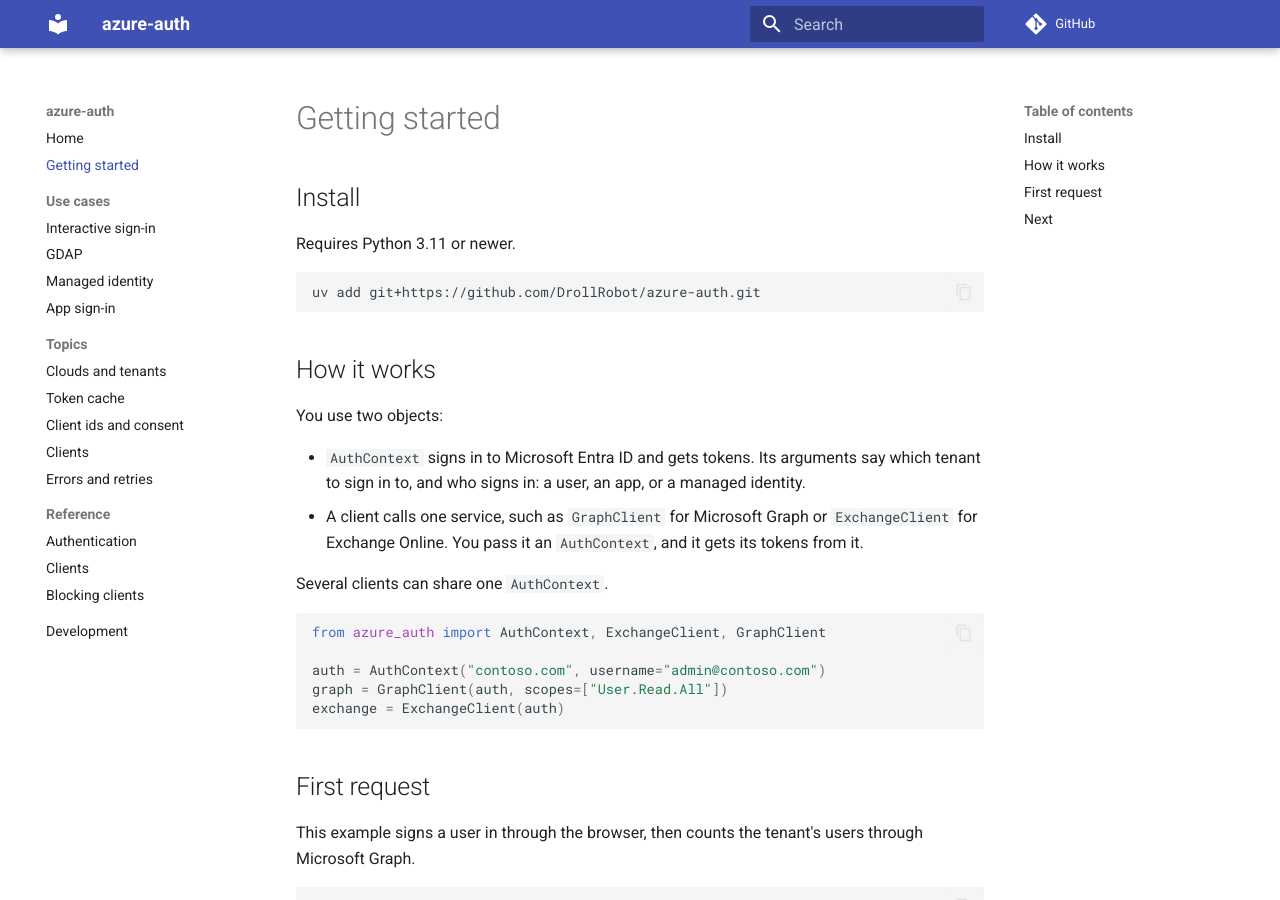
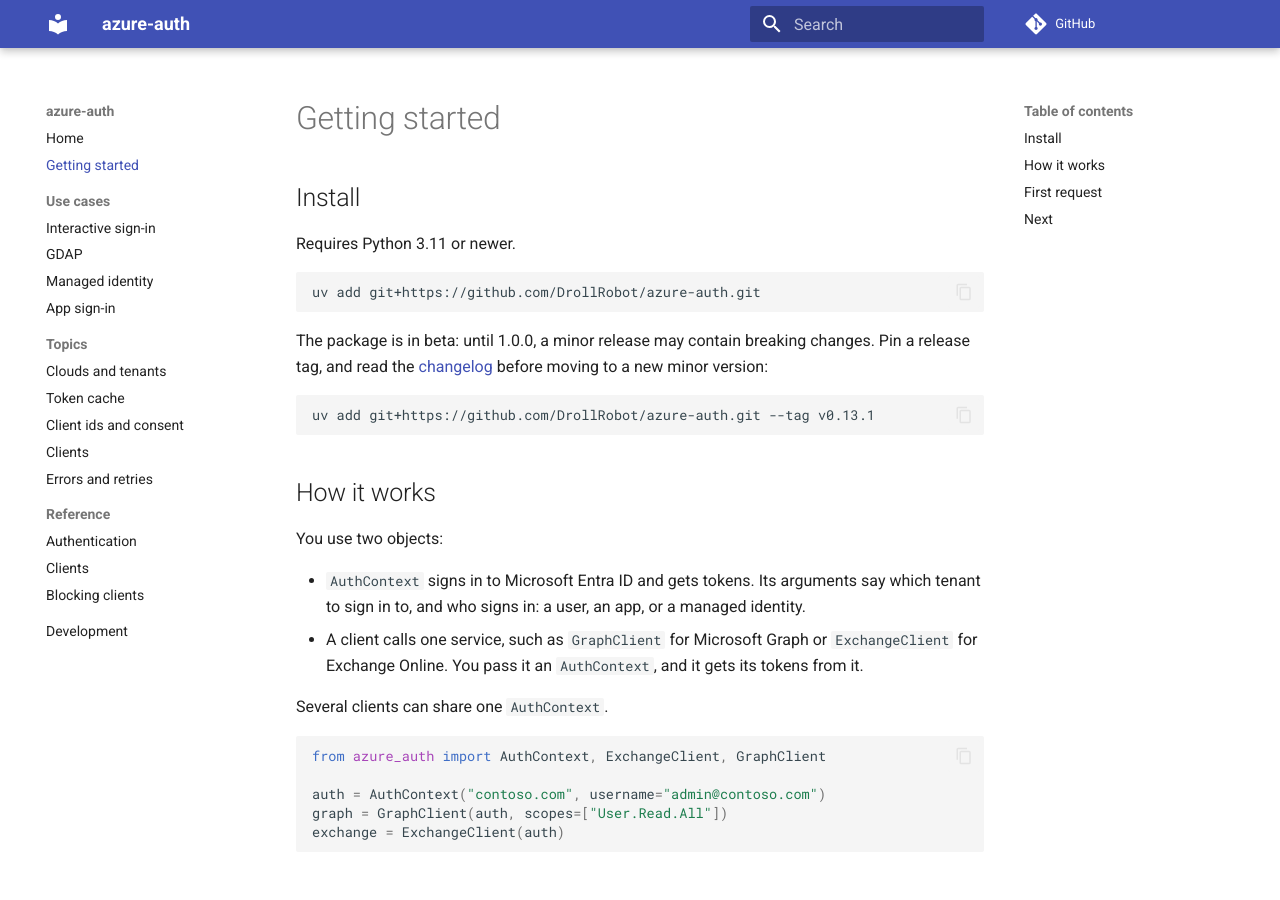
Before and after one commit to DrollRobot/azure-auth, an MkDocs documentation site: the page built from docs/getting-started.md, in a window 1280 px wide and 900 px high. Built offline with MkDocs 1.6.1 and Material for MkDocs 9.7.7, drawn with Linux system fonts in a browser that asks for light colours; comment, search, counter and statistics services are not loaded.

Commit message:
docs: state beta status and version policy
Nothing told users that a minor release before 1.0.0 may break their
code.

Add a beta note to the README and the docs home page: until 1.0.0, a
minor release may contain breaking changes and a patch release does
not, so pin a release tag and read the changelog before moving to a new
minor version. Getting started says the same, next to a pinned install
command. In pyproject.toml, add the Beta development status and the
other trove classifiers, and the license as an SPDX expression with its
license file.

Co-Authored-By: Claude Opus 5.5 <noreply@anthropic.com>

````diff
--- a/docs/getting-started.md
+++ b/docs/getting-started.md
@@ -6,6 +6,15 @@ Requires Python 3.11 or newer.
 
 ```bash
 uv add git+https://github.com/DrollRobot/azure-auth.git
+```
+
+The package is in beta: until 1.0.0, a minor release may contain breaking changes. Pin a
+release tag, and read the
+[changelog](https://github.com/DrollRobot/azure-auth/blob/main/CHANGELOG.md) before moving to
+a new minor version:
+
+```bash
+uv add git+https://github.com/DrollRobot/azure-auth.git --tag v0.13.1
 ```
 
 ## How it works
````
Also changed, not shown: CHANGELOG.md (+1 -0 lines), README.md (+4 -0 lines), docs/index.md (+6 -0 lines), pyproject.toml (+16 -0 lines).
